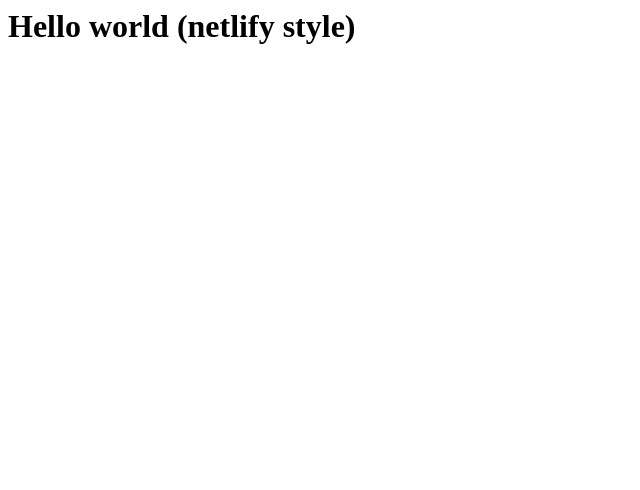
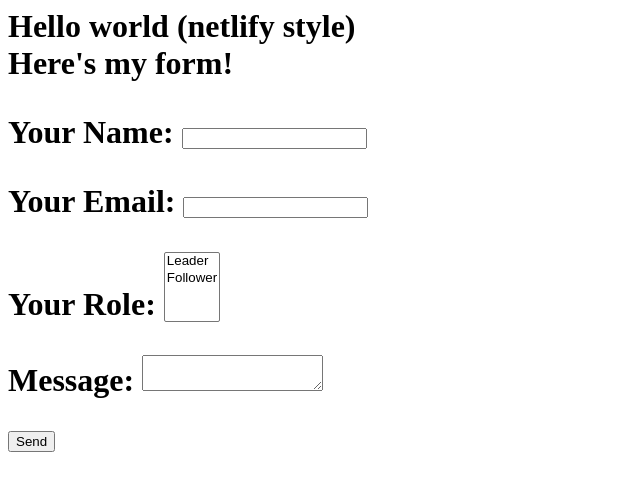
Before and after one commit to nikifor/netlify-test, a plain HTML site: page index.html in a window 1280 px wide. Shown: the whole page, without its empty margins (0-640 px from the left). Drawn offline with Linux system fonts and the light colour scheme.

Commit message:
form added

```diff
--- a/index.html
+++ b/index.html
@@ -1,5 +1,29 @@
 <html>
 
 <h1> Hello world (netlify style)
+<br>
+
+Here's my form!
+
+<form name="contact" method="POST" netlify>
+  <p>
+    <label>Your Name: <input type="text" name="name" /></label>
+  </p>
+  <p>
+    <label>Your Email: <input type="email" name="email" /></label>
+  </p>
+  <p>
+    <label>Your Role: <select name="role[]" multiple>
+      <option value="leader">Leader</option>
+      <option value="follower">Follower</option>
+    </select></label>
+  </p>
+  <p>
+    <label>Message: <textarea name="message"></textarea></label>
+  </p>
+  <p>
+    <button type="submit">Send</button>
+  </p>
+</form>
 
 </html>
```
